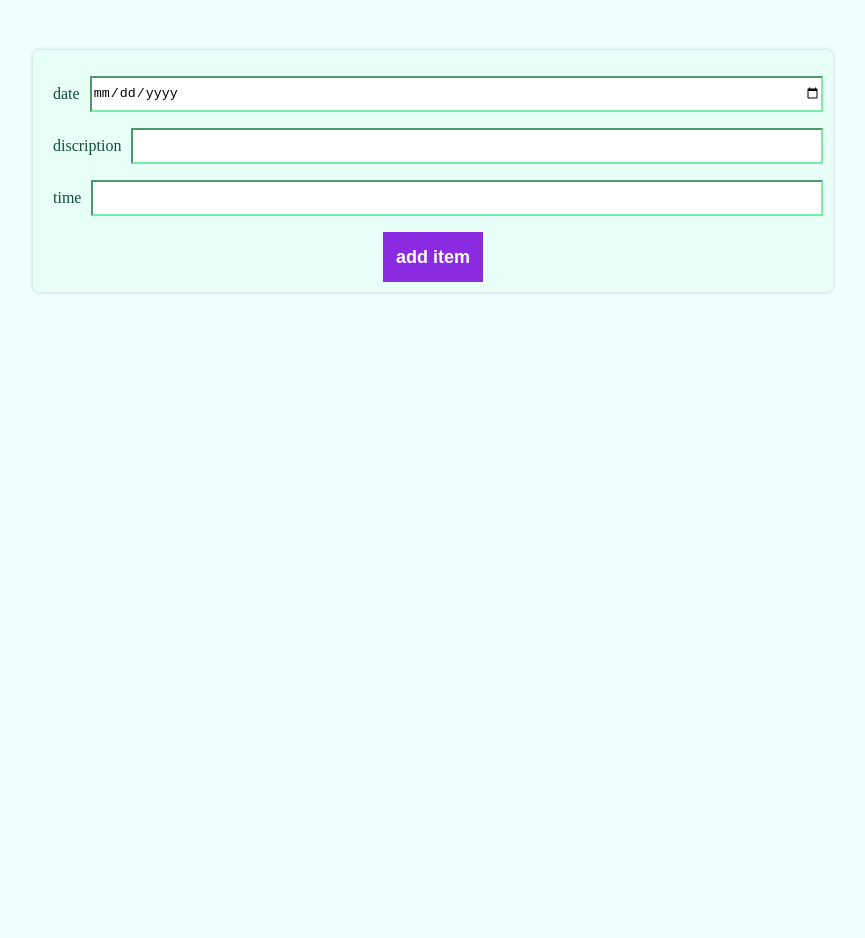
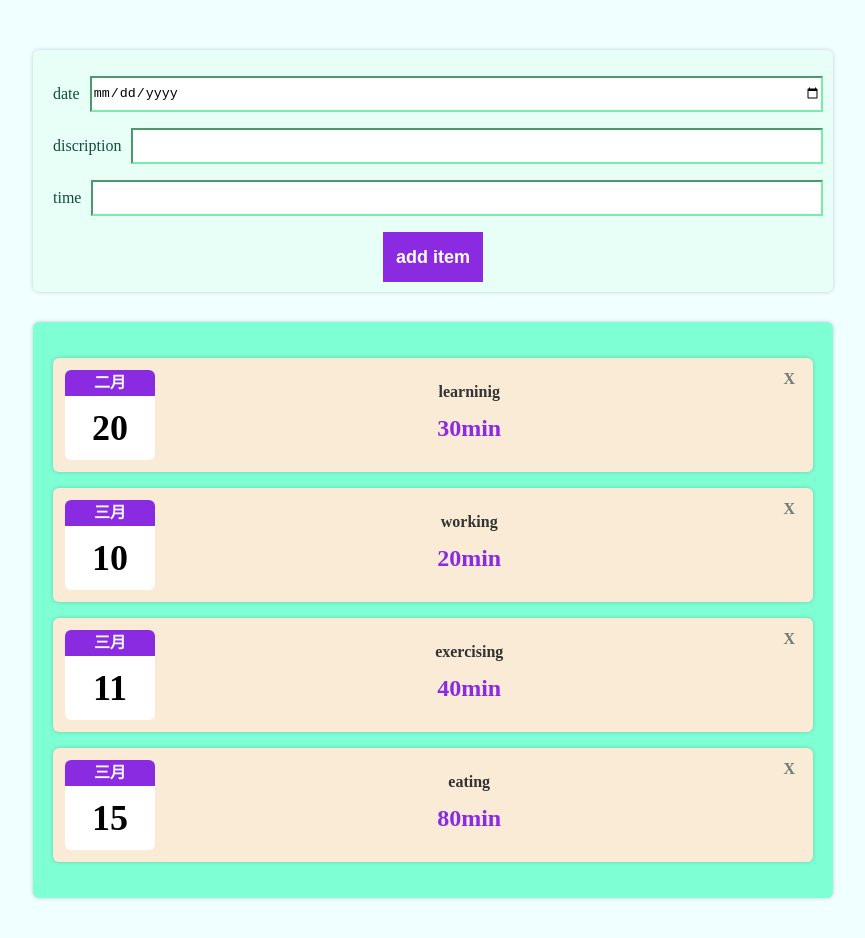
Before and after one commit to lillian0624/12_Add_NewLog, a React (Create React App) app: page / in a window 1280 px wide. Shown: the top 938 px of the page, without its empty margins (207-1072 px from the left). Before the commit the page ends 800 px from the top, so only its background shows below. Built offline with nearby package versions, Linux system fonts and the light colour scheme.

Commit message:
add empty item

```diff
--- a/src/Components/Logs/Logs.js
+++ b/src/Components/Logs/Logs.js
@@ -7,7 +7,7 @@ import Card from "../UI/Card/Card";
 // 日志容器
 const Logs = (props) => {
   // 将数据放入JSX中
-  const logItemData = props.logsData.map((item, index) => (
+  let logItemData = props.logsData.map((item, index) => (
     <LogItem
       onDelLog={() => props.onDelLog(index)}
       key={item.id}
@@ -21,7 +21,7 @@ const Logs = (props) => {
     logItemData = <p className="no-logs">No item</p>;
   }
 
-  return;
+  return (
     <Card className="logs">
       {
         logItemData
@@ -30,8 +30,10 @@ const Logs = (props) => {
         // ) : (
         //   <p className="no-logs">No item</p>
         // )
+        // )
         // // logsData.map(item => <LogItem {...item}/> )
       }
-  </Card>;
+    </Card>
+  );
 };
 export default Logs;
```
Also changed, not shown: src/Components/Logs/LogItem/LogItem.js (line endings or trailing spaces). Lines whose indentation alone changed are shown as unchanged.
